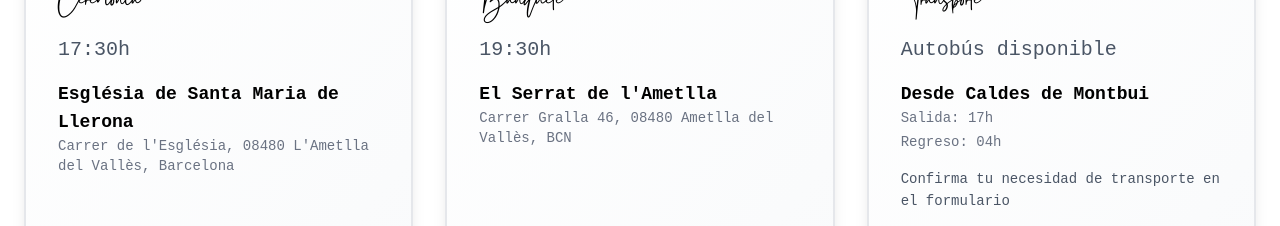
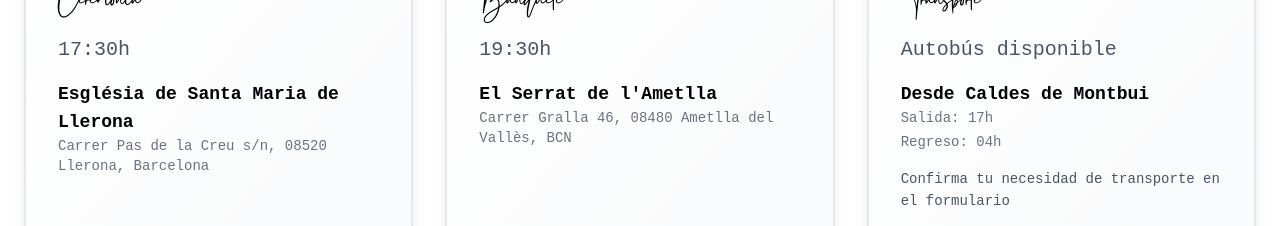
Before and after one commit to janaigutierrez/boda-modo-cata, a React (Vite) app: page / in a window 1280 px wide. Shown: the part 4580-4806 px from the top of the page. Built offline with nearby package versions, Linux system fonts and the light colour scheme.

Commit message:
data change

```diff
--- a/src/data/weddingData.js
+++ b/src/data/weddingData.js
@@ -15,7 +15,7 @@ export const weddingData = {
     locations: {
         ceremony: {
             name: "Església de Santa Maria de Llerona",
-            address: "Carrer de l'Església, 08480 L'Ametlla del Vallès, Barcelona",
+            address: "Carrer Pas de la Creu s/n, 08520 Llerona, Barcelona",
             time: "17:30h",
             description: "Ceremonia religiosa",
             mapUrl: "https://www.google.com/maps/embed?pb=!1m18!1m12!1m3!1d5498.50902040178!2d2.298460467111146!3d41.65031689953685!2m3!1f0!2f0!3f0!3m2!1i1024!2i768!4f13.1!3m3!1m2!1s0x12a4c6031d9923b7%3A0x2b2c894457dee7cd!2sEsgl%C3%A9sia%20de%20Santa%20Maria%20de%20Llerona!5e1!3m2!1sca!2ses!4v1762281198704!5m2!1sca!2ses"
```
